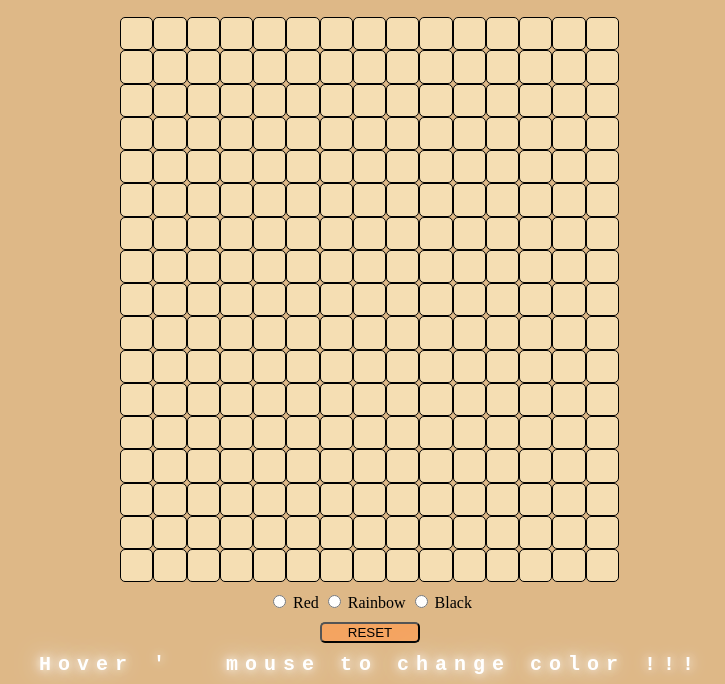
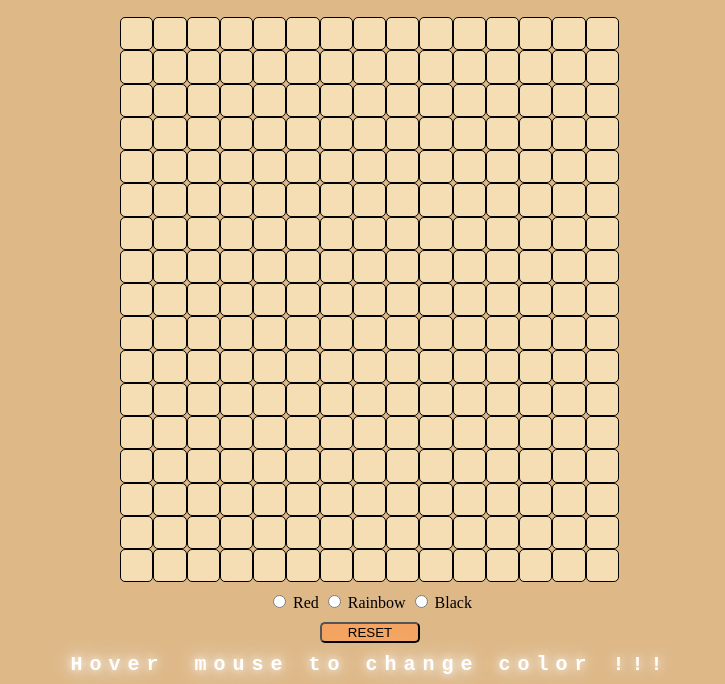
Before and after one commit to sayamgautam1/etch-a-sketch, a plain HTML site: page index.html in a window 1280 px wide. In both pictures the pointer is over the element "mouse". Shown: the part 215-899 px from the top of the page, without its empty margins (270-995 px from the left). Drawn offline with Linux system fonts and the light colour scheme.

Commit message:
' in footer message change and equal spacing between each words

```diff
--- a/main.css
+++ b/main.css
@@ -47,11 +47,8 @@ header img {
 #message:hover span:nth-child(1) {
   margin-right: 5px;
 }
-#message:hover span:nth-child(1):after {
-  content: "'";
-}
 #message:hover span:nth-child(2) {
-  margin-left: 30px;
+  margin-left: 5px;
 }
 #message:hover span {
   color: #fff;
```
